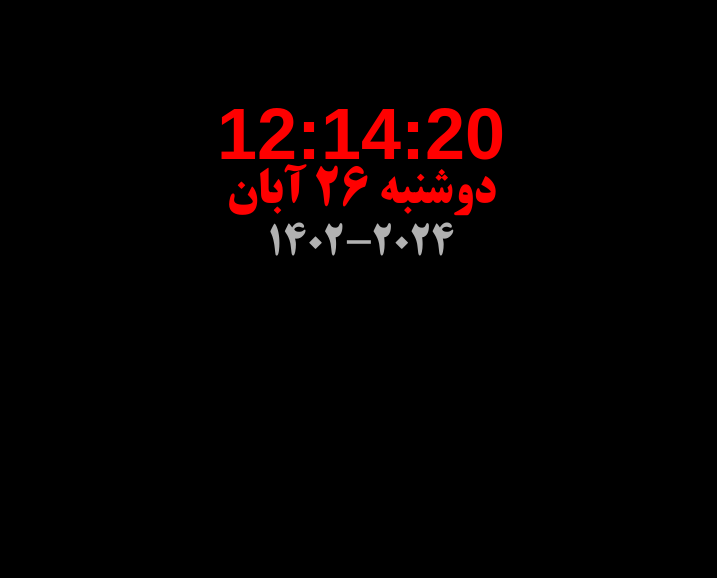
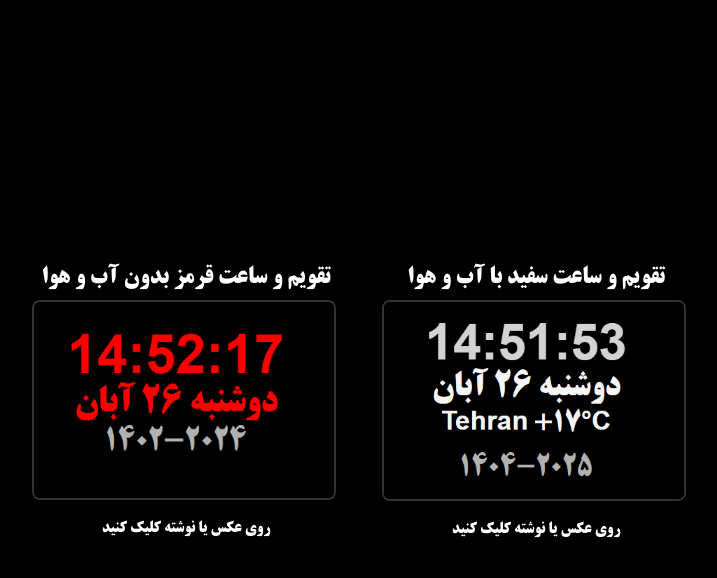
Before and after one commit to redgilas/Always-on-Jalali-Shamsi-Persian-Calendar, a plain HTML site: page index.html in a window 1280 px wide. Shown: the whole page, without its empty margins (279-996 px from the left). Drawn offline with Linux system fonts and the light colour scheme.

Commit message:
Update index.html

```diff
--- a/index.html
+++ b/index.html
@@ -1,19 +1,24 @@
 <!DOCTYPE html>
+<html lang="fa" dir="rtl">
+<head>
+    <meta charset="UTF-8">
+    <meta name="viewport" content="width=device-width, initial-scale=1.0">
+    <title>صفحه انتخاب  نوع تقویم و ساعت فارسی</title>
+    <style>
+        /* CSS برای استایل‌دهی */
+        body {
+            background-color: #000000; /* پس‌زمینه مشکی */
+            color: #ffffff; /* رنگ متن سفید برای خوانایی بهتر */
+            font-family: 'B Titr', Arial, Helvetica, sans-serif; /* فونت ساده فارسی */
+            margin: 0;
+            padding: 0;
+            display: flex;
+            justify-content: center; /* محتوا را در مرکز افقی قرار می‌دهد */
+            align-items: center; /* محتوا را در مرکز عمودی قرار می‌دهد */
+            min-height: 100vh; /* ارتفاع صفحه را به اندازه کل پنجره مرورگر تنظیم می‌کند */
+        }
 
-<html lang="fa-IR">
-
-<head>
-  <meta name="viewport" content="width=device-width, initial-scale=1.0" meta charset="UTF-8">
-</head>
-
-<body>
-
-
-  <style>
-
-
-    @font-face
-          {
+        @font-face  {
     font-family: 'B Titr';
     src: url('font/BTitrBold.woff2') format('woff2'),
          url('font/BTitrBold.woff') format('woff'),
@@ -24,93 +29,72 @@
         }
 
 
-
-    h1   {
-      font-size: 4.5em;
-      font-family: Arial, Helvetica, sans-serif;
-      color: rgb(255, 0, 0);
-     /* text-shadow: 0px 1px 0px rgb(255, 255, 255); */
+        .container {
+            display: flex; /* برای قرار دادن دو ستون در کنار هم */
+            gap: 50px; /* فاصله بین دو ستون */
+            padding: 20px;
         }
 
-    h2   {
-      font-size: 3.0em;
-      font-family: 'B Titr', Arial, Helvetica, sans-serif;
-      color: rgb(255, 0, 0);
-     /* text-shadow: 0px 1px 0px rgb(255, 255, 255); */
+        .content-box {
+            text-align: center; /* محتوای داخل هر ستون را وسط‌چین می‌کند */
+            max-width: 300px;
         }
 
-    h3   {
-      font-size: 2.4em;
-      font-family: 'B Titr', Arial, Helvetica, sans-serif;
-      color: rgb(177, 177, 177);
-     /* text-shadow: 0px 1px 0px rgb(255, 255, 255); */
-
+        h2 {
+            font-size: 24px;
+            margin-bottom: 10px;
         }
 
-    body {
-      background-color: rgb(0, 0, 0);
-      text-align: center;
-      line-height: 75%;
-      font-weight: bold;
+        img {
+            width: 100%; /* عرض عکس را به اندازه عرض ستون تنظیم می‌کند */
+            height: auto;
+            border: 2px solid #333333; /* یک حاشیه کم‌رنگ دور عکس */
+            border-radius: 8px;
+            transition: transform 0.3s ease; /* انیمیشن برای هاور */
         }
 
-
-
-    .blink {
-        animation: blink-animation 30s steps(10, start) infinite;
-        -webkit-animation: blink-animation 30s steps(10, start) infinite;
-      }
-      @keyframes blink-animation {
-        to {
-          visibility: hidden;
-        }
-      }
-      @-webkit-keyframes blink-animation {
-        to {
-          visibility: hidden;
-        }
+        img:hover {
+            transform: scale(1.05); /* کمی بزرگ شدن عکس هنگام نگه داشتن موس */
+            border-color: #00aaff; /* تغییر رنگ حاشیه */
         }
 
+        /* استایل برای لینک‌ها */
+        a {
+            color: #ffffff; /* رنگ لینک سفید */
+            text-decoration: none; /* خط زیر لینک را حذف می‌کند */
+            display: block; /* برای اینکه لینک تمام عرض عنوان را بگیرد */
+        }
 
+        a:hover {
+            color: #00aaff; /* رنگ آبی روشن هنگام نگه داشتن موس */
+        }
+    </style>
+</head>
+<body>
 
-  </style>
+    <div class="container">
 
-
-
-<div class="blink">
-  <br>
-  <br>
-  <br>
-  <br>
-  <br>
-  <br>
-<h1 id="Time"></h1>
-<h2 id="Date"></h1>
-<h3>1402-2024</h3>
+        <div class="content-box">
+            <a href="white_weather.html" target="_blank">
+                <h2>تقویم و ساعت سفید با آب و هوا</h2>
+            </a>
+            <a href="white_weather.html" target="_blank">
+                <img src="white_weather.png" alt="تصویر اول">
+            </a>
+            <p>روی عکس یا نوشته کلیک کنید</p>
         </div>
 
-<script>
-setInterval(myTimer, 1000);
+        <div class="content-box">
+            <a href="jalali_red_no_weather.html" target="_blank">
+                <h2>تقویم و ساعت قرمز بدون آب و هوا</h2>
+            </a>
+            <a href="jalali_red_no_weather.html" target="_blank">
+                <img src="jalali_red_no_weather.png" alt="تصویر دوم">
+            </a>
+            <p>روی عکس یا نوشته کلیک کنید</p>
+        </div>
 
-function myTimer() {
-
-
-  const date = new Date();
-  const option = {
-    weekday: "long",
-    month: "long",
-    day: "numeric",
-
-
-    /*   year: "numeric", */
-
-    }
-  document.getElementById("Time").innerHTML = date.toLocaleTimeString('en-US', { hour: '2-digit', minute: '2-digit', second: '2-digit', hour12: false });
-  document.getElementById("Date").innerHTML = date.toLocaleDateString("fa-IR", option);
-
-}
-</script>
-
+    </div>
 
 </body>
 </html>
```
Lines whose indentation alone changed are shown as unchanged.
